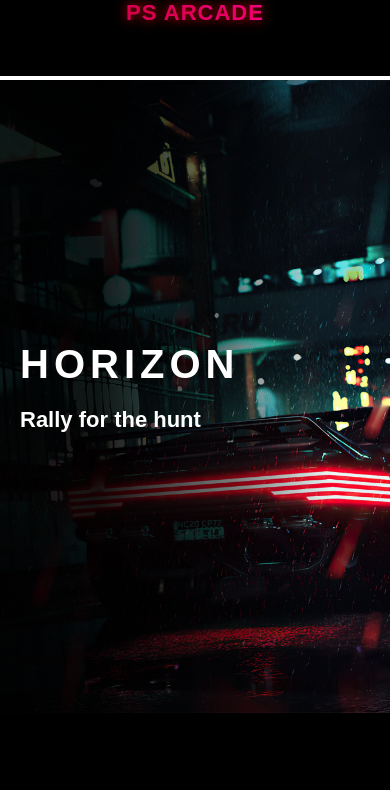
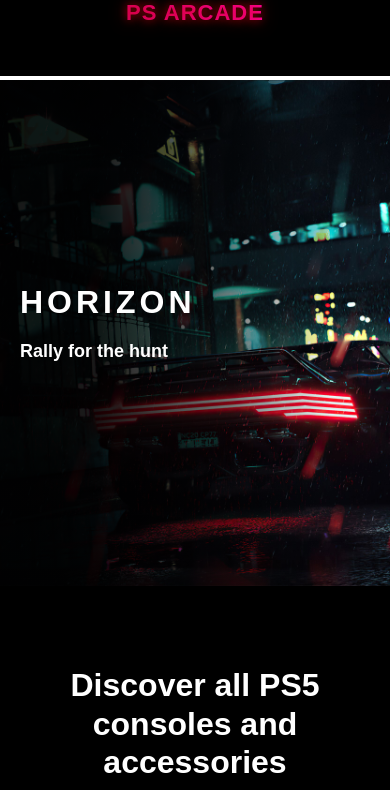
Before and after one commit to divyaarthi17/E-Commerce, a plain HTML site: page index.html in a window 390 px wide. Shown: the top 790 px of the page. Drawn offline with Linux system fonts and the light colour scheme.

Commit message:
Update style1.css

```diff
--- a/style1.css
+++ b/style1.css
@@ -531,17 +531,7 @@
         flex-direction: column;
         gap: 15px;
     }
-    /* HERO TEXT */
-    .hero-content {
-        left: 20px;
-    }
-    .hero-content h1 {
-        font-size: 40px;
-        letter-spacing: 5px;
-    }
-    .hero-content h2 {
-        font-size: 22px;
-    }
+
     /* PS SECTION */
     .ps-section {
         padding: 80px 20px;
@@ -565,6 +555,30 @@
         text-align: center;
     }
 }
+@media (max-width: 768px) {
+
+    .hero {
+        height: 60vh;
+    }
+
+    .hero-content {
+        left: 20px;
+        right: 20px;
+    }
+
+    .hero-content h1 {
+        font-size: 32px;
+        letter-spacing: 4px;
+    }
+
+    .hero-content h2 {
+        font-size: 18px;
+    }
+
+    .search-box {
+        width: 100%;
+    }
+}
 
 
 /* -------- SMALL MOBILE -------- */
@@ -576,4 +590,5 @@
     .footer-grid {
         grid-template-columns: 1fr;
     }
+
 }
```
